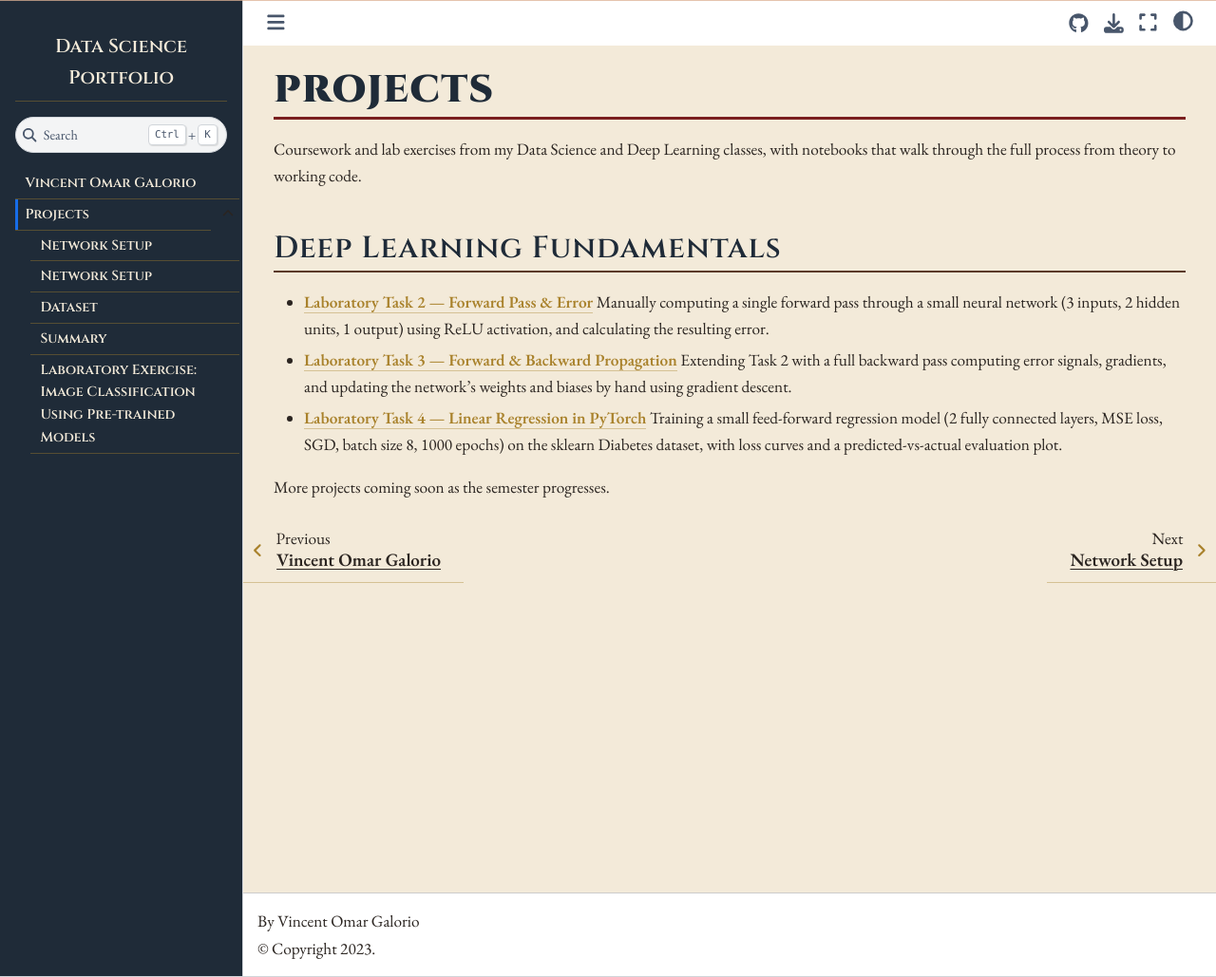
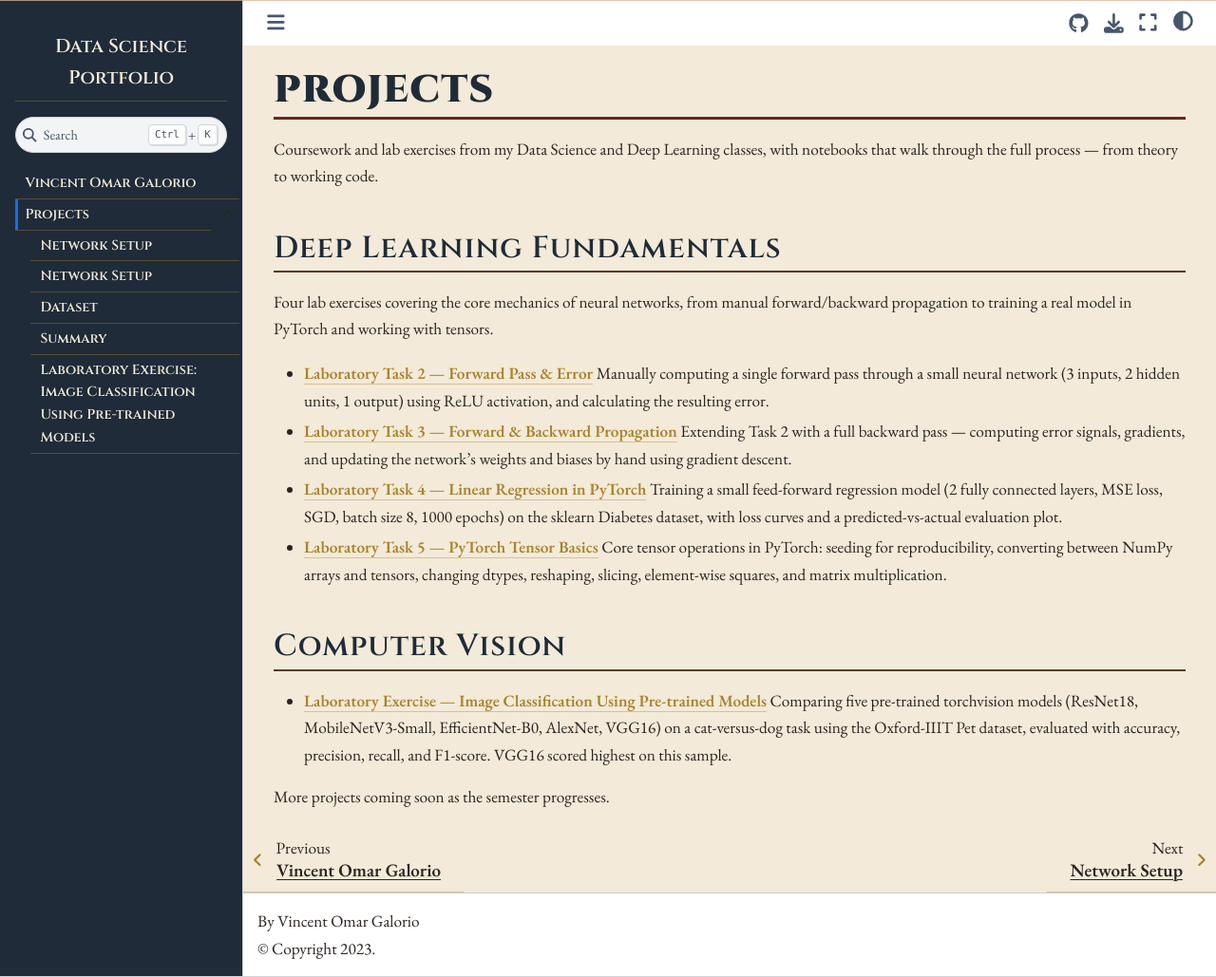
Before and after one commit to haruki2-sudo/DATA-SCIENCE-PORTFOLIO, a Jupyter Book: the page built from projects.md, in a window 1280 px wide and 1029 px high. Shown: the whole window at 95% size. Built offline with Jupyter Book 1.0.4 settings and Sphinx 7.4.7 and the Sphinx Book theme 1.1.4, drawn with Linux system fonts in a browser that asks for light colours.

Commit message:
WALA KOY PC AGAIN
Added descriptions for lab exercises and a new section on Computer Vision.

```diff
--- a/projects.md
+++ b/projects.md
@@ -1,16 +1,19 @@
 # Projects
 
 Coursework and lab exercises from my Data Science and Deep Learning classes, with notebooks
-that walk through the full process from theory to working code.
+that walk through the full process — from theory to working code.
 
 ## Deep Learning Fundamentals
+
+Four lab exercises covering the core mechanics of neural networks, from manual forward/backward
+propagation to training a real model in PyTorch and working with tensors.
 
 - **[Laboratory Task 2 — Forward Pass & Error](laboratory_task_2.ipynb)**
   Manually computing a single forward pass through a small neural network (3 inputs, 2 hidden
   units, 1 output) using ReLU activation, and calculating the resulting error.
 
 - **[Laboratory Task 3 — Forward & Backward Propagation](laboratory_task_3.ipynb)**
-  Extending Task 2 with a full backward pass computing error signals, gradients, and updating
+  Extending Task 2 with a full backward pass — computing error signals, gradients, and updating
   the network's weights and biases by hand using gradient descent.
 
 - **[Laboratory Task 4 — Linear Regression in PyTorch](laboratory_task_4.ipynb)**
@@ -18,4 +21,16 @@ that walk through the full process from theory to working code.
   batch size 8, 1000 epochs) on the sklearn Diabetes dataset, with loss curves and a
   predicted-vs-actual evaluation plot.
 
+- **[Laboratory Task 5 — PyTorch Tensor Basics](laboratory_task_5.ipynb)**
+  Core tensor operations in PyTorch: seeding for reproducibility, converting between NumPy arrays
+  and tensors, changing dtypes, reshaping, slicing, element-wise squares, and matrix
+  multiplication.
+
+## Computer Vision
+
+- **[Laboratory Exercise — Image Classification Using Pre-trained Models](Laboratory_Exercise.ipynb)**
+  Comparing five pre-trained torchvision models (ResNet18, MobileNetV3-Small, EfficientNet-B0,
+  AlexNet, VGG16) on a cat-versus-dog task using the Oxford-IIIT Pet dataset, evaluated with
+  accuracy, precision, recall, and F1-score. VGG16 scored highest on this sample.
+
 More projects coming soon as the semester progresses.
```
